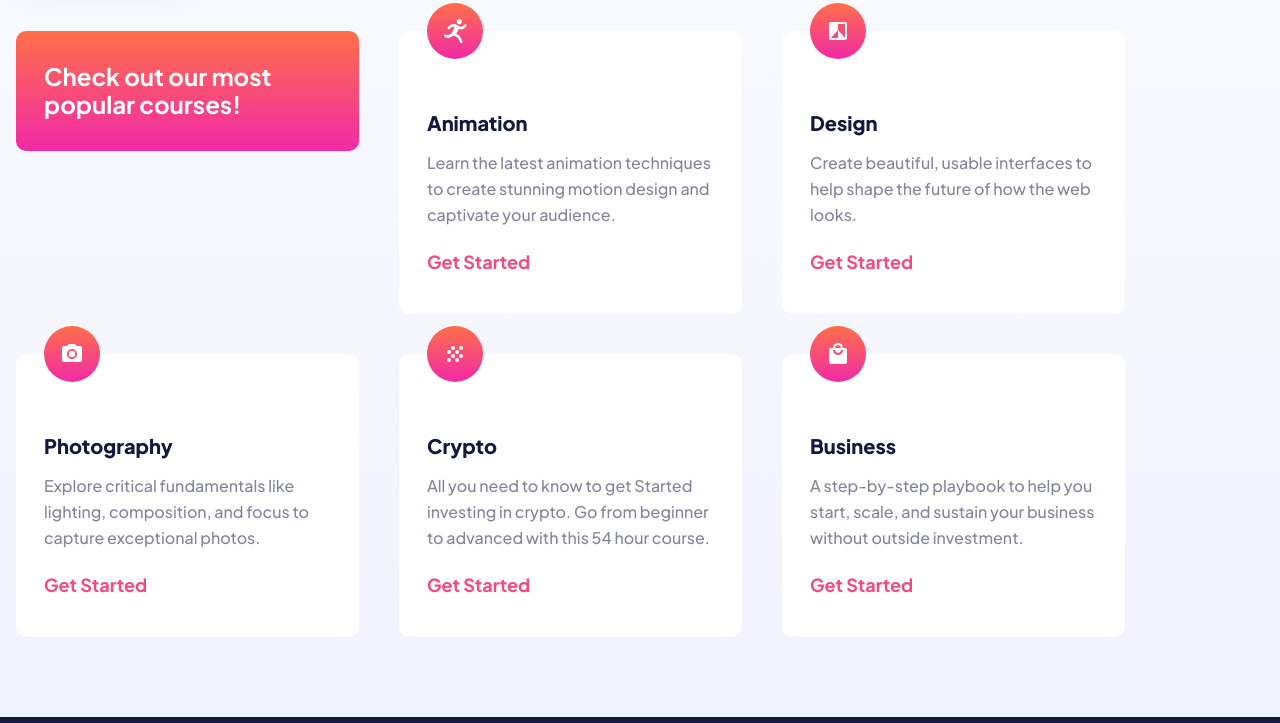
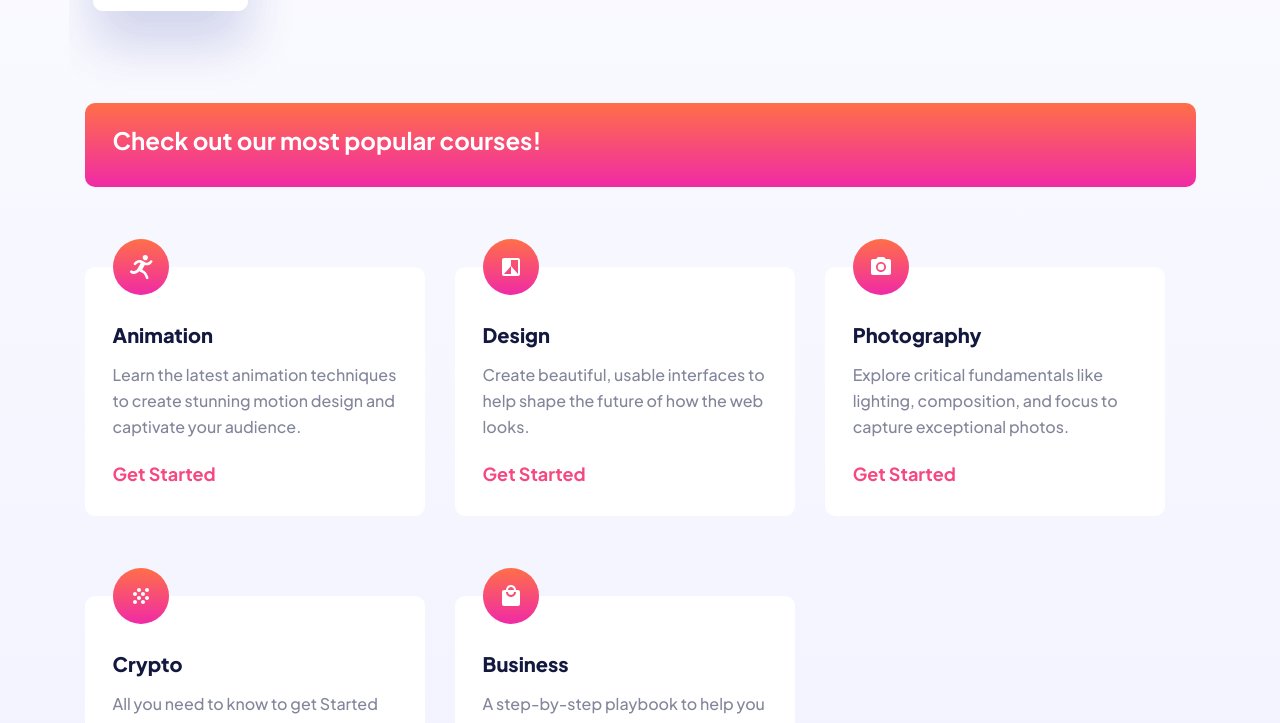
Before and after one commit to kubot-dev/skilled-elearning-landing-page, a plain HTML site: page index.html in a window 1280 px wide. Shown: the part 670-1393 px from the top of the page. Drawn offline with Linux system fonts and the light colour scheme.

Commit message:
styles update

```diff
--- a/css/styles.css
+++ b/css/styles.css
@@ -22,10 +22,17 @@ body {
 }
 
 .wrapper {
-  margin-inline: 1rem;
+  margin-inline: auto;
+  /* margin-inline: 1rem; */
   margin-top: 1rem;
-  max-width: 1110px;
+  max-width: 1111px;
 }
+
+/* @media (min-width: 768px) {
+  .wrapper {
+    margin-inline: 2.5rem;
+  }
+} */
 
 .navigationTop__nav {
   display: flex;
@@ -64,6 +71,10 @@ body {
   font-size: 1rem;
 }
 
+.hero__wrapper {
+  max-width: 457px;
+}
+
 .hero__button {
   display: flex;
   width: 167px;
@@ -92,49 +103,52 @@ body {
 .cards {
   display: flex;
   flex-flow: row wrap;
-  gap: 2.5rem;
+  row-gap: clamp(2.5rem, calc(1.22rem + 5.44vw), 5rem);
+  column-gap: clamp(0.75rem, calc(-1.78rem + 5.26vw), 1.88rem);
 }
 
 .cards__heroCard {
-  display: flex;
-  width: 343px;
-  height: 120px;
+  width: 100%;
   background: var(--color-button-gradient-orange);
   color: var(--color-background);
   border-radius: 0.625rem;
-  justify-content: center;
-  align-items: center;
 
   font-size: 1.5rem;
   font-weight: bold;
   padding-inline: 1.75rem;
+  padding-block: 1.5rem 2rem;
 }
 
 .card {
   position: relative;
-  width: 343px;
-  height: 283px;
+  /* max-width: 350px; */
+  max-width: 340px;
   background-color: var(--color-background);
   border-radius: 0.625rem;
-  padding-inline: 1.75rem;
 }
 
 .card__icon {
   position: absolute;
   top: -1.75rem;
+  left: 1.75rem;
+}
+
+.card__wrapper {
+  display: flex;
+  flex-flow: column wrap;
+  padding-inline: 1.75rem;
+  padding-block: 3.5rem 2rem;
 }
 
 .card__heading {
-  margin-top: 5rem;
   color: var(--color-text-heading);
   font-size: 1.25rem;
   font-weight: 800;
 }
 
 .card__content {
-  margin-top: 1rem;
   line-height: 26px;
-  margin-bottom: 1.5rem;
+  padding-block: 1rem 1.5rem;
 }
 
 .card__button {
@@ -152,6 +166,7 @@ body {
 }
 
 .navigationBottom__nav {
+  max-width: 1111px;
   height: 100%;
   display: flex;
   flex-flow: row wrap;
```
